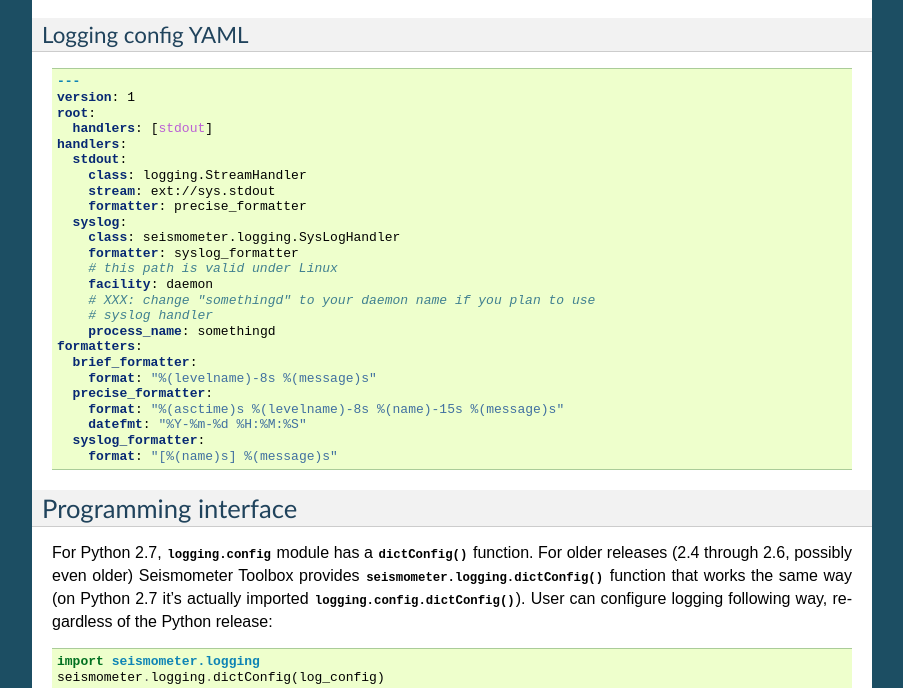
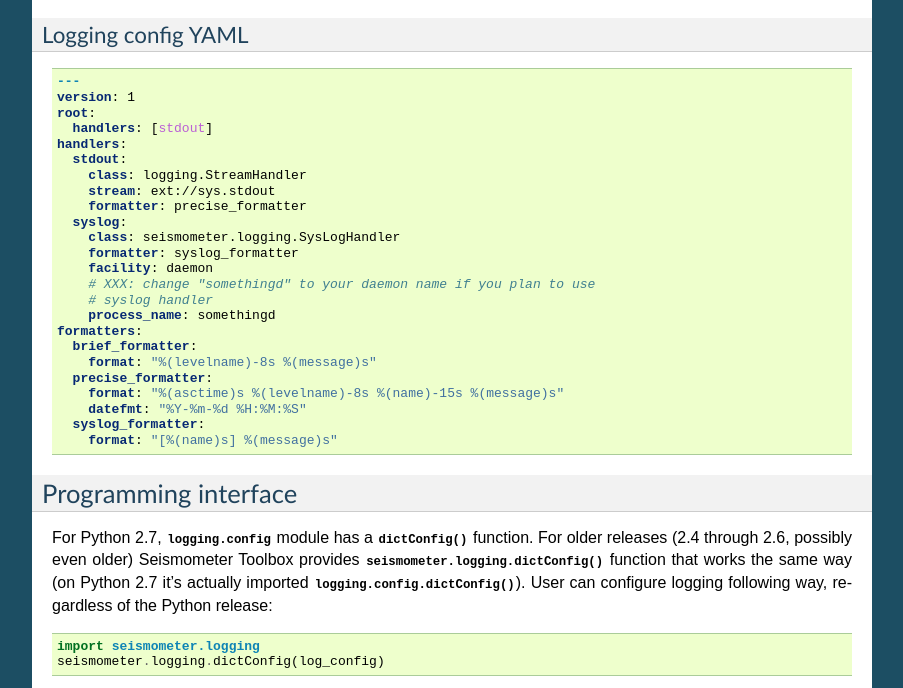
Before and after one commit to dozzie/seismometer-toolbox, a Sphinx documentation site: the page built from doc/api/logging.rst, in a window 1280 px wide and 900 px high, scrolled down 1047 px, cut to the strip 0-688 px from the top of the window. Shown: the whole strip, without its empty margins (198-1101 px from the left). Built offline with Sphinx 7.4.7, drawn with Linux system fonts in a browser that asks for light colours.

Commit message:
Removed forgotten out-of-date comment in logging example.

```diff
--- a/doc/api/logging.rst
+++ b/doc/api/logging.rst
@@ -85,7 +85,6 @@ Logging config YAML
      syslog:
        class: seismometer.logging.SysLogHandler
        formatter: syslog_formatter
-       # this path is valid under Linux
        facility: daemon
        # XXX: change "somethingd" to your daemon name if you plan to use
        # syslog handler
```
